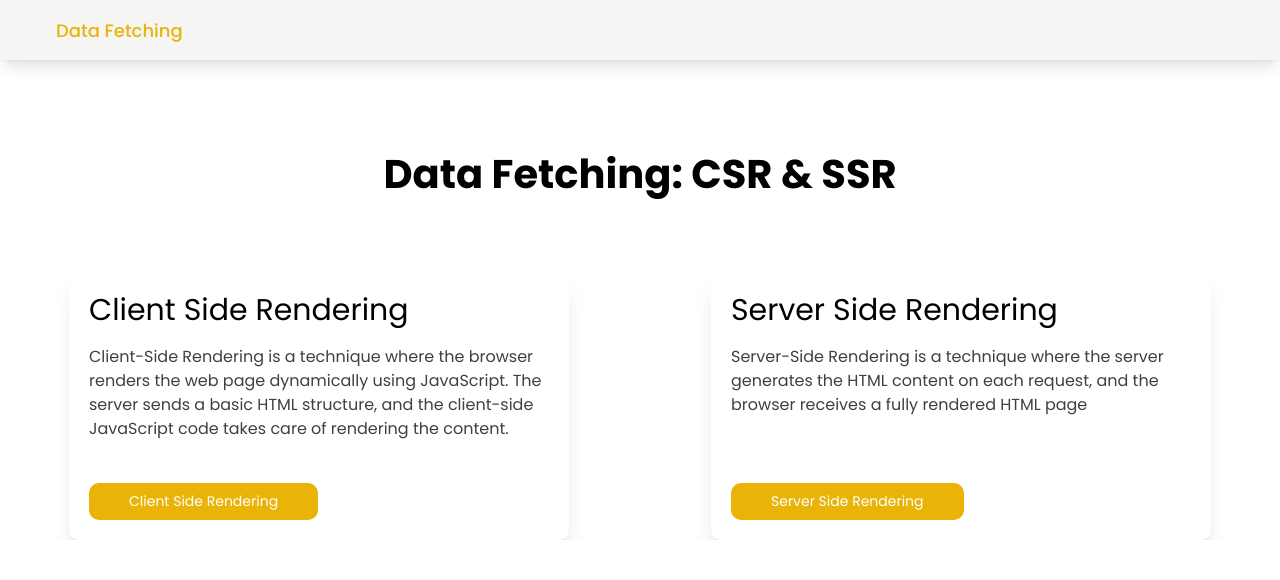
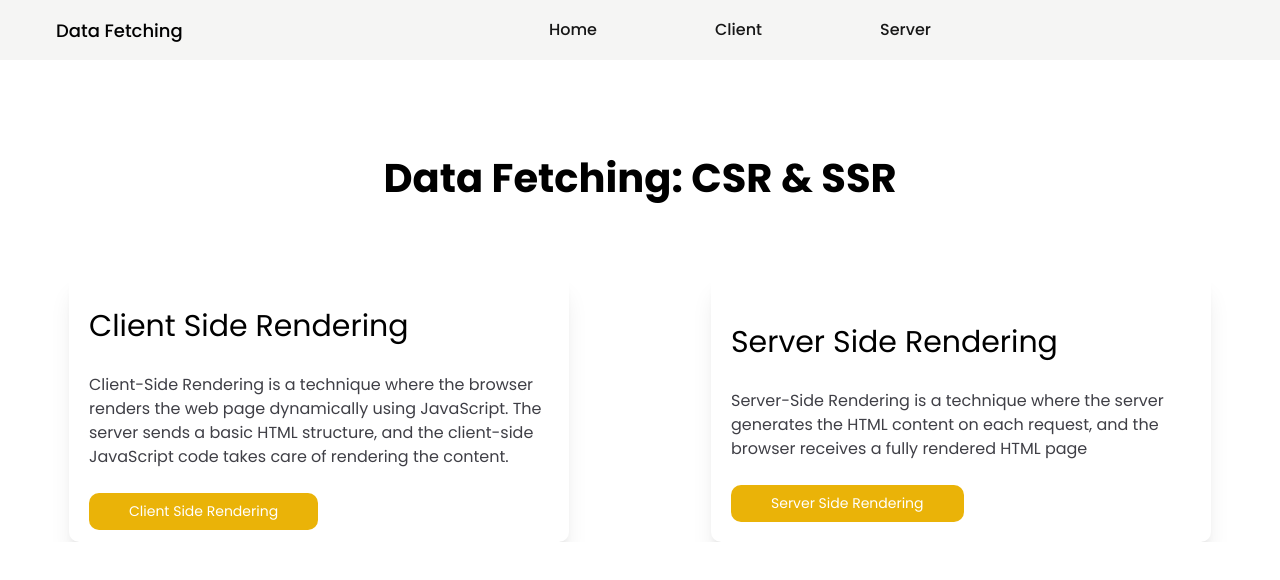
Before and after one commit to mairanoor412/assignment-7-data-fetching, a Next.js app: page / in a window 1280 px wide. Shown: the top 580 px of the page. Built offline with nearby package versions, Linux system fonts and the light colour scheme.

Commit message:
add a console

```diff
--- a/package.json
+++ b/package.json
@@ -10,9 +10,11 @@
   },
   "dependencies": {
     "@tailwindcss/line-clamp": "^0.4.4",
+    "motion": "^11.15.0",
     "next": "14.2.17",
     "react": "^18",
-    "react-dom": "^18"
+    "react-dom": "^18",
+    "react-icons": "^5.4.0"
   },
   "devDependencies": {
     "@types/node": "^20",
--- a/src/app/components/header/header.tsx
+++ b/src/app/components/header/header.tsx
@@ -1,13 +1,44 @@
+"use client"
+import Link from "next/link";
+import { useState } from "react";
+import ResponsiveMenu from "../responsive-menu/responsive-menu";
+import { GiHamburgerMenu } from "react-icons/gi";
 
 
 
 
+const Header = () => {
+    const [open, setopen] = useState(false)
+    return (
+        <div className="overflow-hidden w-full h-[60px] flex items-center bg-stone-100 shadow-lg ">
+            <h1 className="w-[300px] md:w-[200px] pl-5 md:pl-8 lg:pl-14 text-[18px] font-[500] text-black"> Data Fetching </h1>
+
+            {/* Mid Nav items */}
+            <div className="w-[500px] mx-auto hidden md:block">
+                <ul className=" flex flex-row items-center justify-around">
+                    <li className="text-[16px] font-[500] text-primary hover:underline hover:decoration-yellow-600">
+                        <Link href="/" target="_blank"> Home </Link>
+                    </li>
+                    <li className="text-[16px] font-[500] text-primary hover:underline hover:decoration-yellow-600">
+                        <Link href="\client-side" target="_blank">  Client </Link>
+                    </li>
+                    <li className="text-[16px] font-[500] text-primary hover:underline hover:decoration-yellow-600">
+                        <Link href="/server-side" target="_blank"> Server </Link>
+                    </li>
+                </ul>
+            </div>
+
+             {/*Mobile Hamburger */}
+             <div className=" w-full  h-[60px] flex flex-row justify-end items-center md:hidden" onClick={()=>
+                    setopen(!open)
+                }>
+                        <GiHamburgerMenu className="size-10 pr-5" />
+                    </div>
+
+                     {/* Mobile Sidebar */}
+            <ResponsiveMenu open={open} />
 
 
-const Header = ()=>{
-    return(
-        <div className="overflow-hidden w-full h-[60px] flex items-center bg-stone-100 shadow-lg fixed top-0 left-0">
-            <h1 className=" pl-5 md:pl-8 lg:pl-14 text-[18px] font-[500] text-yellow-500"> Data Fetching </h1>
         </div>
     )
 }
--- /dev/null
+++ b/src/app/components/responsive-menu/responsive-menu.tsx
@@ -0,0 +1,45 @@
+import Link from "next/link";
+import { motion, AnimatePresence } from "framer-motion";
+
+const ResponsiveMenu = ({ open }: any) => {
+    return (
+    <AnimatePresence mode="wait">
+
+        {open && (
+            <motion.div
+                initial={{ opacity: 0, y: -100 }}
+                animate={{ opacity: 1, y: 0 }}
+                exit={{ opacity: 0, y: -100 }}
+
+                className="absolute top-10 left-0 w-full h-screen z-20"
+            >
+                <div className=" bg-yellow-500  opacity-80 py-10 m-6 rounded-3xl md:hidden">
+                <ul className="flex flex-col justify-center items-center gap-10 ">
+                    <li className="text-[16px] font-[500] text-primary">
+                        <Link href="/" target="_blank"> Home </Link>
+                    </li>
+                    <li className="text-[16px] font-[500] text-primary">
+                        <Link href="/client-side" target="_blank">  Client </Link>
+                    </li>
+                    <li className="text-[16px] font-[500] text-primary">
+                        <Link href="/server-side" target="_blank"> Server </Link>
+                    </li>
+                </ul>
+                </div>
+            </motion.div>
+
+        )}
+
+
+    </AnimatePresence>
+    )
+}
+
+export default ResponsiveMenu;
+
+
+
+
+
+
+// transition={{ duration: 0.5 }}
--- a/src/app/page.tsx
+++ b/src/app/page.tsx
@@ -10,11 +10,11 @@ const Home = () => {
 
       {/* heading */}
       <div>
-        <h1 className="mt-20 text-[25px] font-[600] md:text-[30px] lg:text-[40px] text-black text-center py-5 lg:py-16"> Data Fetching: CSR & SSR </h1>
+        <h1 className="mt-6 text-[25px] font-[600] md:text-[30px] lg:text-[40px] text-black text-center py-5 lg:py-16"> Data Fetching: CSR & SSR </h1>
 
         <div className="grid lg:grid-cols-2 gap-7 md:gap-10 lg:gap-1">
           {/* Client side */}
-          <div className="w-[320px] sm:w-[400px] md:w-[500px] h-auto m-auto py-5 px-5 rounded-[10px] bg-white shadow-xl">
+          <div className="h-[270px] pt-8 w-[320px] sm:w-[400px] md:w-[500px]  m-auto flex flex-col gap-3 py-5 px-5 rounded-[10px] bg-white shadow-xl">
             <h1 className="text-[20px] md:text-[25px] lg:text-[30px] font-700 text-black"> Client Side Rendering </h1>
             <p className="text-[12px] md:text-[14px] lg:text-[16px] lg:h-[150px] text-zinc-700 py-3 "> Client-Side Rendering is a technique where the browser renders the web page dynamically using JavaScript. The server sends a basic HTML structure, and the client-side JavaScript code takes care of rendering the content.  </p>
             <Link href="/client-side" target="_blank">
@@ -24,7 +24,7 @@ const Home = () => {
 
 
             {/* server side  */}
-          <div className="w-[330px] sm:w-[400px] md:w-[500px] h-auto m-auto py-5 px-5 rounded-[10px] bg-white shadow-xl">
+          <div className="h-[270px] pt-12 w-[330px] sm:w-[400px] md:w-[500px] m-auto flex flex-col gap-3 py-5 px-5 rounded-[10px] bg-white shadow-xl">
             <h1 className="text-[20px] md:text-[25px] lg:text-[30px] font-700 text-black"> Server Side Rendering </h1>
             <p className="text-[12px]  md:text-[14px] lg:text-[16px] lg:h-[150px] text-zinc-700 py-3 "> Server-Side Rendering is a technique where the server generates the HTML content on each request, and the browser receives a fully rendered HTML page  </p>
             <Link href="/server-side" target="_blank">
```
Also changed, not shown: 1 other file (tests, documents, lock files or other folders).
